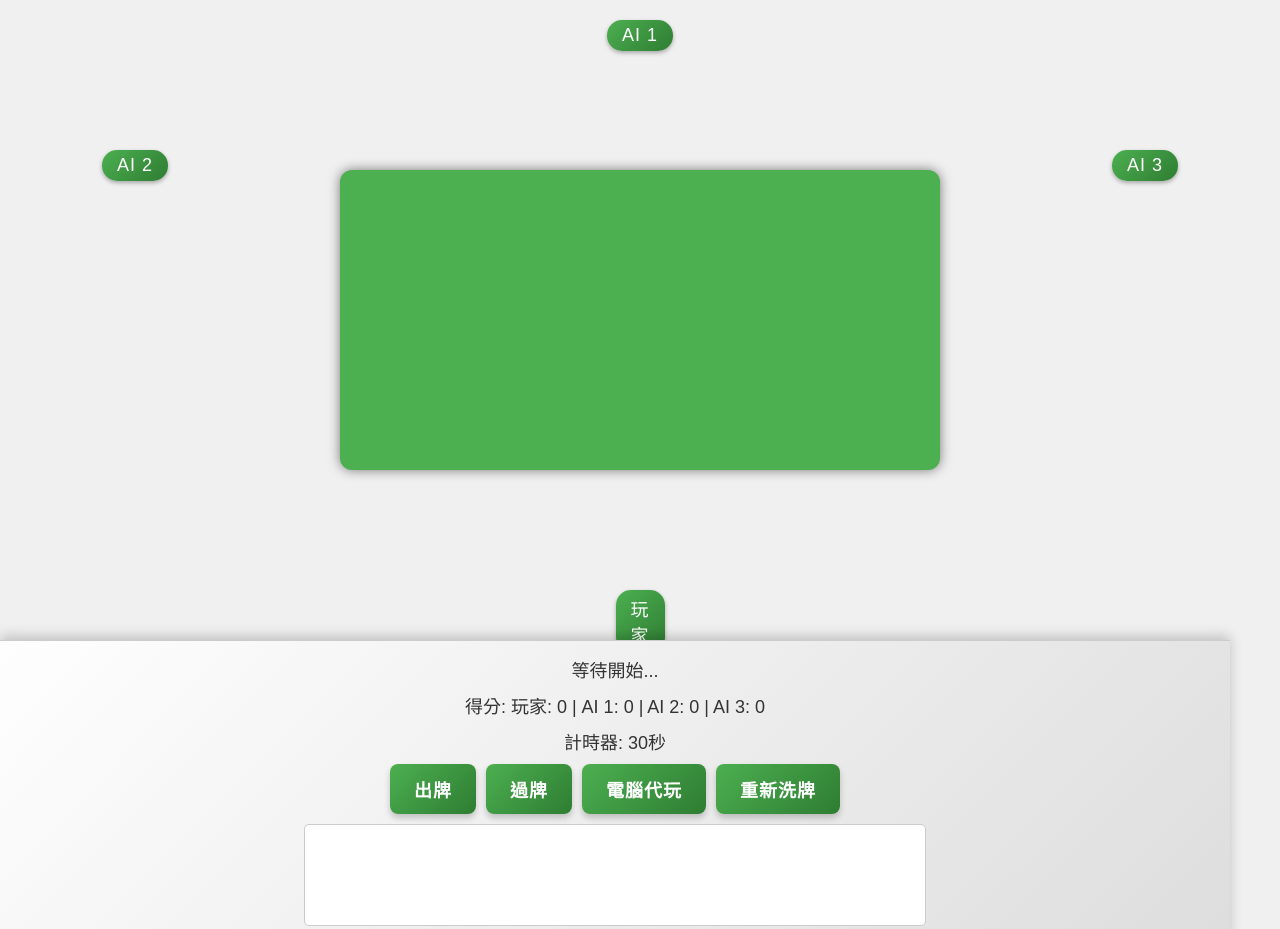
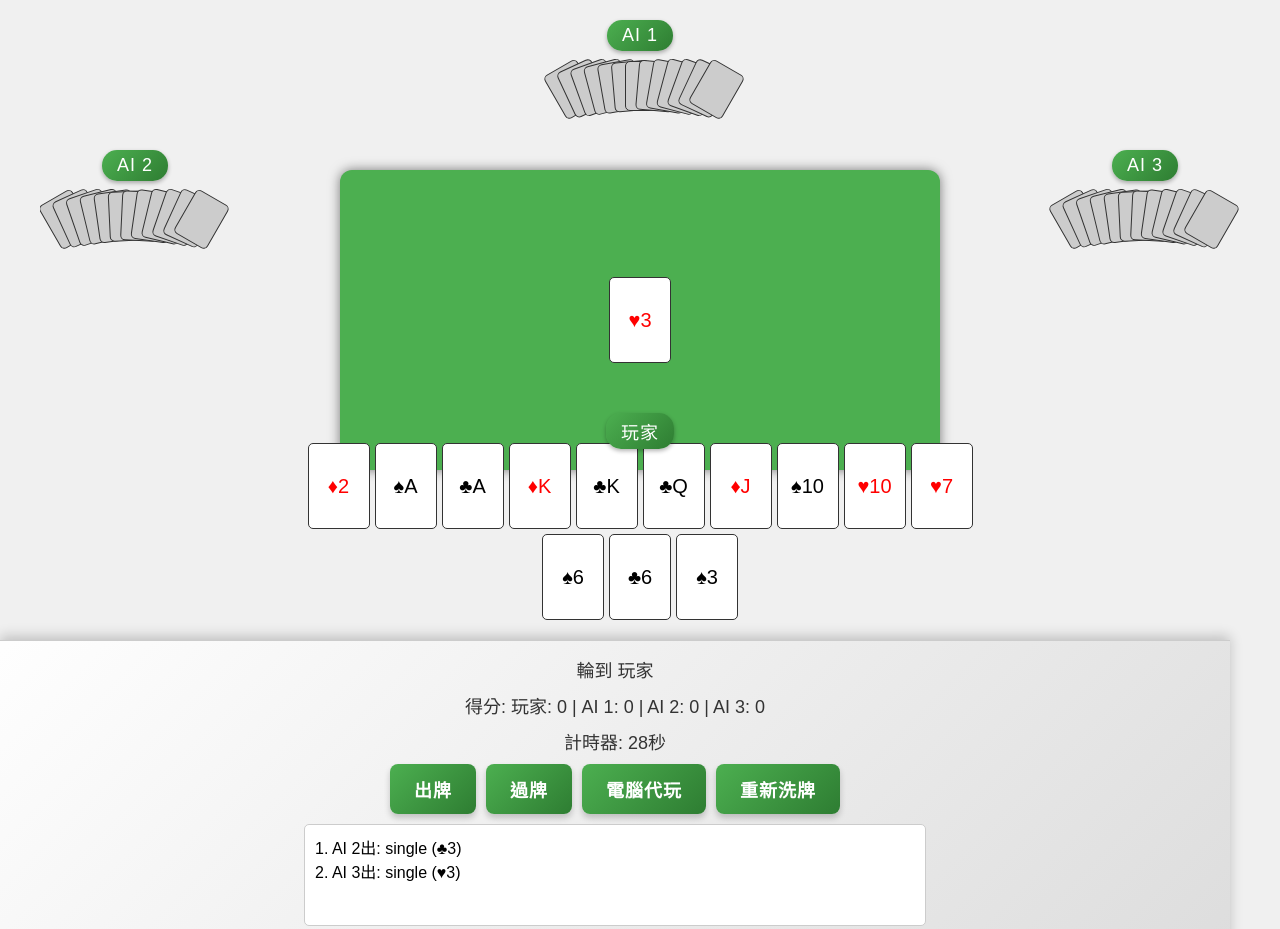
Before and after one commit to stockcorp/game, a plain HTML site: page 999/index.html in a window 1280 px wide. Shown: the top 929 px of the page. Drawn offline with Linux system fonts and the light colour scheme.

Commit message:
Update index.html

```diff
--- a/999/index.html
+++ b/999/index.html
@@ -112,7 +112,7 @@
             justify-content: center;
             position: relative;
             width: 150px;
-           ನಿಕಿತ್ height: 60px;
+            height: 60px;
         }
         .opponent-card {
             width: 36px;
@@ -273,6 +273,7 @@
         const lostSound = new Audio('lost.mp3');
 
         function initGame() {
+            console.log('初始化遊戲...');
             startSound.play().catch(e => console.log('Start sound error:', e));
             deck = [];
             for (let suit of suits) {
@@ -286,6 +287,7 @@
                 hands[i % 4].push(deck[i]);
             }
             hands.forEach(hand => hand.sort(compareCards));
+            console.log('玩家手牌:', hands[0]); // 除錯用
             currentPlayer = hands.findIndex(hand => hand.some(card => card.rank === '3' && card.suit === '♣'));
             if (currentPlayer === -1) currentPlayer = 0;
             tableCards = [];
@@ -295,7 +297,7 @@
             moveHistory = [];
             timer = 30;
             isAutoPlay = false;
-            updateUI(); // 確保初始化後立即更新 UI
+            updateUI();
             updateStatus();
             updateHistory();
             startTimer();
@@ -315,10 +317,10 @@
 
         function updateUI() {
             try {
-                // 玩家手牌
+                console.log('更新 UI，玩家手牌數:', hands[0]?.length || 0);
                 const playerHand = document.getElementById('player-hand');
                 playerHand.innerHTML = '<div class="player-label" style="position: absolute; top: -30px;">玩家</div>';
-                if (hands[0] && Array.isArray(hands[0]) && hands[0].length > 0) {
+                if (hands[0]) {
                     hands[0].forEach((card, index) => {
                         const cardDiv = document.createElement('div');
                         cardDiv.classList.add('card');
@@ -330,15 +332,12 @@
                         cardDiv.onclick = () => toggleCardSelection(index);
                         playerHand.appendChild(cardDiv);
                     });
-                } else {
-                    console.warn('玩家手牌為空或未正確初始化');
                 }
 
-                // AI 手牌
                 for (let i = 1; i <= 3; i++) {
                     const aiHand = document.getElementById(`ai${i}-hand`);
                     aiHand.innerHTML = '';
-                    if (hands[i] && Array.isArray(hands[i])) {
+                    if (hands[i]) {
                         const cardCount = hands[i].length;
                         const maxAngle = 60;
                         const angleStep = cardCount > 1 ? Math.min(maxAngle / (cardCount - 1), 10) : 0;
@@ -353,10 +352,9 @@
                     }
                 }
 
-                // 桌面卡牌
                 const tableDiv = document.getElementById('table-cards');
                 tableDiv.innerHTML = '';
-                if (tableCards && Array.isArray(tableCards)) {
+                if (tableCards) {
                     tableCards.forEach(card => {
                         const cardDiv = document.createElement('div');
                         cardDiv.classList.add('card');
@@ -366,7 +364,6 @@
                     });
                 }
 
-                // 分數
                 document.getElementById('scores').textContent = `得分: 玩家: ${scores[0]} | AI 1: ${scores[1]} | AI 2: ${scores[2]} | AI 3: ${scores[3]}`;
             } catch (e) {
                 console.error('更新 UI 錯誤:', e);
@@ -584,7 +581,7 @@
                 if (validCombo.type !== 'single') {
                     playComboSound(validCombo.type);
                 }
-                animateCards(validCombo.cards, `ai${currentPlayer}`, combo.type);
+                animateCards(validCombo.cards, `ai${currentPlayer}`, validCombo.type);
                 moveHistory.push(`${names[currentPlayer]}出: ${validCombo.type} (${validCombo.cards.map(c => `${c.suit}${c.rank}`).join(', ')})`);
                 tableCards = validCombo.cards;
                 lastPlayed = validCombo;
@@ -627,7 +624,7 @@
                 if (source === 'player') {
                     startX = 0;
                     startY = 200;
-                } else if ( personally === 'ai1') {
+                } else if (source === 'ai1') {
                     startX = 0;
                     startY = -200;
                 } else if (source === 'ai2') {
@@ -708,7 +705,7 @@
         }
 
         function getAllCombinations(hand) {
-            BURADASINIZ let combos = [];
+            let combos = [];
             hand.forEach(card => combos.push({ type: 'single', value: rankOrder[card.rank], suit: suitOrder[card.suit], cards: [card] }));
             for (let i = 0; i < hand.length - 1; i++) {
                 if (hand[i].rank === hand[i + 1].rank) {
```
